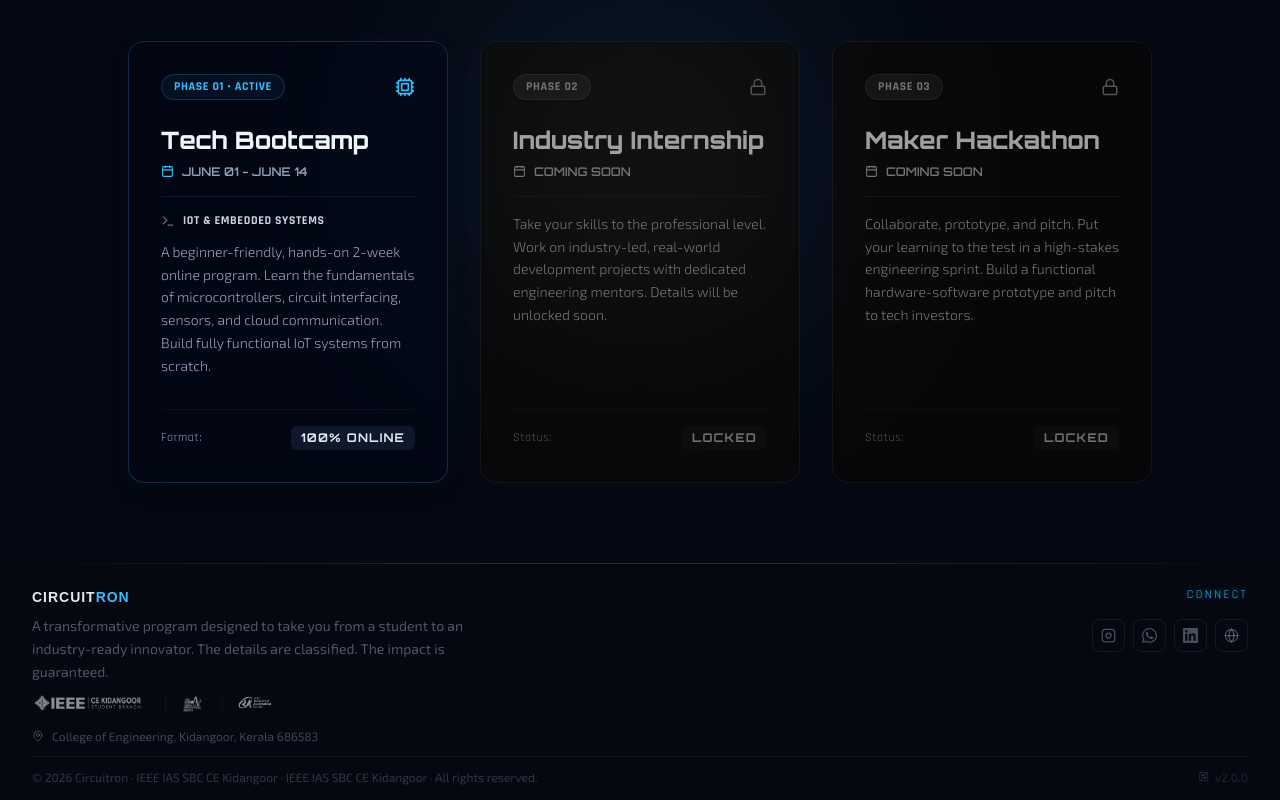
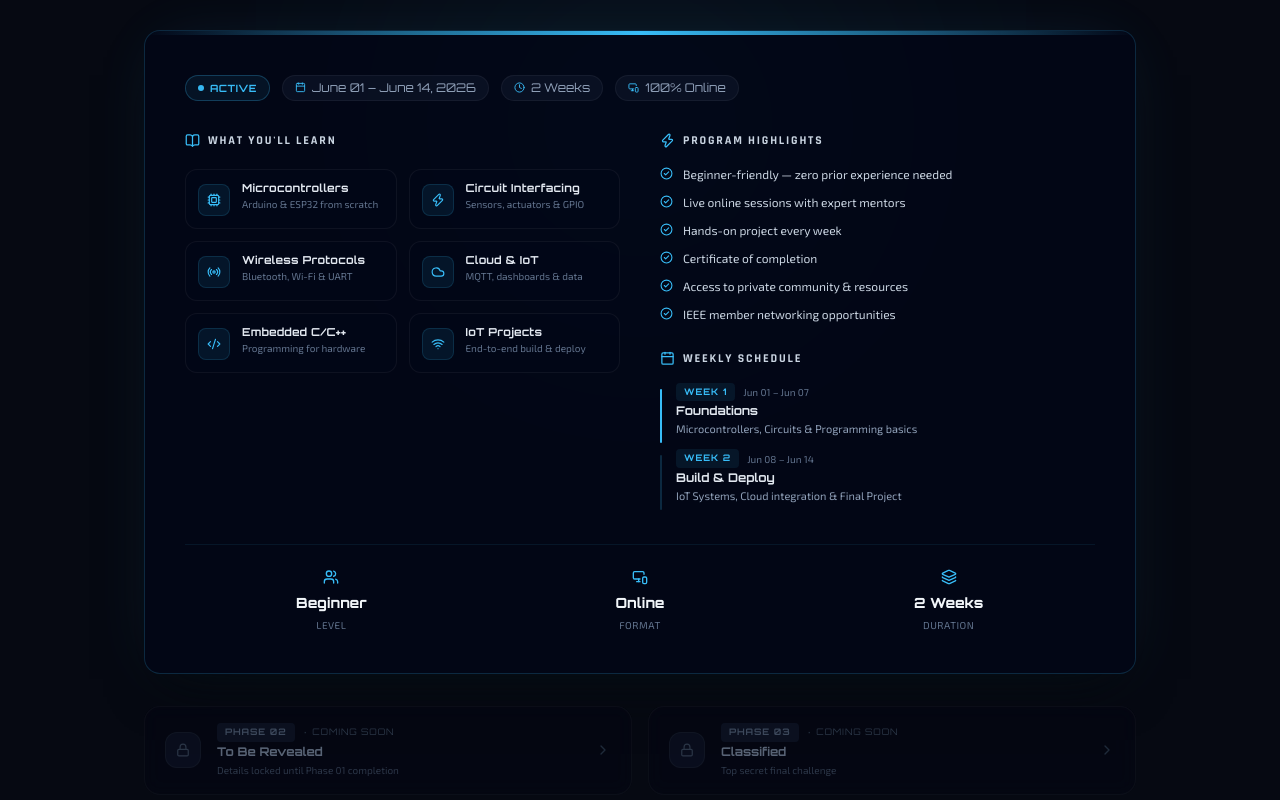
Before and after one commit to Kesicode/circuitron2026, a Next.js app: page / in a window 1280 px wide. Shown: the part 1060-1860 px from the top of the page. Built offline with nearby package versions, Linux system fonts and the light colour scheme; no server answers; the database is empty; a web font is replaced by a local one.

Commit message:
fix: hide phase 2 and 3 event names

```diff
--- a/src/components/EventPhases.tsx
+++ b/src/components/EventPhases.tsx
@@ -1,206 +1,273 @@
 "use client";
 import { motion } from "framer-motion";
-import { Cpu, Lock, Layers, Calendar, Terminal } from "lucide-react";
+import {
+  Cpu, Lock, Calendar, Wifi, Zap, Code2, Radio,
+  Cloud, BookOpen, Users, Clock, MonitorSmartphone,
+  CheckCircle2, ChevronRight, Layers
+} from "lucide-react";
 import { usePhaseTheme } from "@/lib/ConfigContext";
 
-const cardVariants = {
-  hidden: { opacity: 0, y: 30 },
-  visible: (i: number) => ({
-    opacity: 1,
-    y: 0,
-    transition: {
-      delay: i * 0.15,
-      duration: 0.75,
-      ease: [0.16, 1, 0.3, 1] as const,
-    },
+const fadeUp = {
+  hidden: { opacity: 0, y: 28 },
+  visible: (i: number = 0) => ({
+    opacity: 1, y: 0,
+    transition: { delay: i * 0.1, duration: 0.7, ease: [0.16, 1, 0.3, 1] as const },
   }),
 };
+
+const CURRICULUM = [
+  { icon: Cpu,              label: "Microcontrollers",     desc: "Arduino & ESP32 from scratch" },
+  { icon: Zap,              label: "Circuit Interfacing",  desc: "Sensors, actuators & GPIO" },
+  { icon: Radio,            label: "Wireless Protocols",   desc: "Bluetooth, Wi-Fi & UART" },
+  { icon: Cloud,            label: "Cloud & IoT",          desc: "MQTT, dashboards & data" },
+  { icon: Code2,            label: "Embedded C/C++",       desc: "Programming for hardware" },
+  { icon: Wifi,             label: "IoT Projects",         desc: "End-to-end build & deploy" },
+];
+
+const HIGHLIGHTS = [
+  "Beginner-friendly — zero prior experience needed",
+  "Live online sessions with expert mentors",
+  "Hands-on project every week",
+  "Certificate of completion",
+  "Access to private community & resources",
+  "IEEE member networking opportunities",
+];
+
+const SCHEDULE = [
+  { week: "Week 1", label: "Jun 01 – Jun 07", title: "Foundations", desc: "Microcontrollers, Circuits & Programming basics" },
+  { week: "Week 2", label: "Jun 08 – Jun 14", title: "Build & Deploy", desc: "IoT Systems, Cloud integration & Final Project" },
+];
 
 export default function EventPhases() {
   const { color } = usePhaseTheme();
 
   return (
-    <section id="ecosystem" className="cc-section relative overflow-hidden py-20 bg-slate-950/20">
-      {/* Glow highlight */}
-      <div className="absolute top-1/2 left-1/2 -translate-x-1/2 -translate-y-1/2 w-[500px] h-[500px] rounded-full blur-[120px] pointer-events-none opacity-20"
-        style={{ background: `radial-gradient(circle, ${color} 0%, transparent 70%)` }} />
+    <section id="ecosystem" className="cc-section relative overflow-hidden py-24">
+      {/* Background glow */}
+      <div
+        className="absolute top-1/3 left-1/2 -translate-x-1/2 -translate-y-1/2 w-[700px] h-[700px] rounded-full blur-[140px] pointer-events-none opacity-10"
+        style={{ background: `radial-gradient(circle, ${color} 0%, transparent 70%)` }}
+      />
 
-      <div className="cc-container relative z-10">
+      <div className="cc-container relative z-10 max-w-5xl mx-auto px-4">
 
-        {/* Header */}
-        <div className="text-center max-w-2xl mx-auto mb-16">
-          <span className="cc-label" style={{ ["--cyan" as any]: color }}>ECOSYSTEM PHASES</span>
-          <h2 className="cc-h2 font-orbitron text-3xl sm:text-4xl font-extrabold tracking-tight mt-2">
-            The Innovation Roadmap
+        {/* ── Section Header ── */}
+        <motion.div
+          className="text-center mb-14"
+          initial="hidden" whileInView="visible" viewport={{ once: true }}
+          variants={fadeUp}
+        >
+          <span
+            className="inline-block text-[10px] font-orbitron font-bold tracking-[0.2em] uppercase px-3 py-1 rounded-full mb-3 border"
+            style={{ color, borderColor: `${color}30`, background: `${color}10` }}
+          >
+            PHASE 01 · NOW ACTIVE
+          </span>
+          <h2 className="font-orbitron font-extrabold text-3xl sm:text-4xl text-slate-100 tracking-tight">
+            Tech Bootcamp
           </h2>
-          <p className="cc-body text-slate-400 mt-4 leading-relaxed">
-            Circuitron is structured into three progressive phases, taking you from learning the fundamentals to delivering real-world engineering prototypes.
+          <p className="font-exo text-slate-400 mt-3 max-w-xl mx-auto leading-relaxed text-sm">
+            A hands-on, beginner-friendly online program on <strong className="text-slate-200">IoT & Embedded Systems</strong> —
+            2 weeks that will transform you from a student into a builder.
           </p>
-        </div>
+        </motion.div>
 
-        {/* Phase Cards Grid */}
-        <div className="grid grid-cols-1 md:grid-cols-3 gap-8 max-w-6xl mx-auto">
-
-          {/* Phase 1 Card */}
+        {/* ── Main Phase 1 Card ── */}
         <motion.div
-            custom={0}
-            initial="hidden"
-            whileInView="visible"
-            viewport={{ once: true, margin: "-100px" }}
-            variants={cardVariants}
-            className="relative flex flex-col justify-between p-6 sm:p-8 rounded-2xl border bg-slate-950/40 backdrop-blur-sm transition-all"
+          initial="hidden" whileInView="visible" viewport={{ once: true }}
+          variants={fadeUp} custom={1}
+          className="rounded-2xl border overflow-hidden mb-8"
           style={{
-              borderColor: `${color}35`,
-              boxShadow: `0 10px 30px -15px rgba(0,0,0,0.7), 0 0 25px -10px ${color}1e`,
-            }}
-            whileHover={{ y: -5, borderColor: color, boxShadow: `0 15px 35px -10px rgba(0,0,0,0.8), 0 0 35px -5px ${color}2e` }}
-          >
-            <div>
-              {/* Phase Header */}
-              <div className="flex items-center justify-between mb-6">
-                <span className="cc-phase cc-phase-1 font-bold text-xs uppercase tracking-wider px-3 py-1 rounded-full"
-                  style={{
-                    background: `${color}10`,
-                    color: color,
-                    border: `1px solid ${color}30`,
+            borderColor: `${color}30`,
+            background: "rgba(2, 6, 23, 0.7)",
+            boxShadow: `0 0 60px -20px ${color}25, 0 25px 50px -20px rgba(0,0,0,0.8)`,
           }}
         >
-                  PHASE 01 • ACTIVE
+          {/* Top accent bar */}
+          <div className="h-1 w-full" style={{ background: `linear-gradient(90deg, transparent, ${color}, transparent)` }} />
+
+          <div className="p-6 sm:p-10">
+
+            {/* Meta row */}
+            <div className="flex flex-wrap items-center gap-3 mb-8">
+              <span
+                className="flex items-center gap-1.5 text-[10px] font-orbitron font-bold tracking-wider uppercase px-3 py-1 rounded-full border"
+                style={{ color, borderColor: `${color}40`, background: `${color}12` }}
+              >
+                <span className="w-1.5 h-1.5 rounded-full animate-pulse inline-block" style={{ background: color }} />
+                ACTIVE
               </span>
-                <Cpu size={20} style={{ color }} />
-              </div>
-
-              {/* Title & Dates */}
-              <h3 className="font-orbitron font-extrabold text-xl sm:text-2xl text-slate-100 mb-2">
-                Tech Bootcamp
-              </h3>
-
-              <div className="flex items-center gap-2 text-xs font-semibold text-slate-400 mb-4 font-orbitron">
-                <Calendar size={13} style={{ color }} />
-                <span>JUNE 01 - JUNE 14</span>
-              </div>
-
-              {/* Divider */}
-              <div className="h-px w-full bg-slate-900 my-4" />
-
-              {/* Topics */}
-              <div className="flex items-center gap-2 mb-3">
-                <Terminal size={14} className="text-slate-500" />
-                <span className="font-rajdhani text-xs tracking-wider font-bold text-slate-300 uppercase">
-                  IoT & EMBEDDED SYSTEMS
+              <span className="flex items-center gap-1.5 text-xs font-orbitron text-slate-400 bg-slate-900/60 border border-white/5 px-3 py-1 rounded-full">
+                <Calendar size={11} style={{ color }} />
+                June 01 – June 14, 2026
+              </span>
+              <span className="flex items-center gap-1.5 text-xs font-orbitron text-slate-400 bg-slate-900/60 border border-white/5 px-3 py-1 rounded-full">
+                <Clock size={11} style={{ color }} />
+                2 Weeks
+              </span>
+              <span className="flex items-center gap-1.5 text-xs font-orbitron text-slate-400 bg-slate-900/60 border border-white/5 px-3 py-1 rounded-full">
+                <MonitorSmartphone size={11} style={{ color }} />
+                100% Online
               </span>
             </div>
 
-              {/* Content */}
-              <p className="font-exo text-sm text-slate-400 leading-relaxed font-light">
-                A beginner-friendly, hands-on 2-week online program. Learn the fundamentals of microcontrollers, circuit interfacing, sensors, and cloud communication. Build fully functional IoT systems from scratch.
-              </p>
+            {/* Main grid: curriculum + highlights */}
+            <div className="grid grid-cols-1 lg:grid-cols-2 gap-10">
+
+              {/* Left: Curriculum */}
+              <div>
+                <div className="flex items-center gap-2 mb-5">
+                  <BookOpen size={15} style={{ color }} />
+                  <span className="font-rajdhani text-xs tracking-[0.15em] font-bold text-slate-300 uppercase">
+                    What You'll Learn
+                  </span>
+                </div>
+                <div className="grid grid-cols-1 sm:grid-cols-2 gap-3">
+                  {CURRICULUM.map(({ icon: Icon, label, desc }, i) => (
+                    <motion.div
+                      key={label}
+                      custom={i * 0.5 + 2}
+                      initial="hidden" whileInView="visible" viewport={{ once: true }}
+                      variants={fadeUp}
+                      className="flex items-start gap-3 p-3 rounded-xl border border-white/5 bg-slate-950/50 hover:border-white/10 transition-all"
+                    >
+                      <div
+                        className="w-8 h-8 rounded-lg flex items-center justify-center shrink-0 mt-0.5"
+                        style={{ background: `${color}15`, border: `1px solid ${color}25` }}
+                      >
+                        <Icon size={14} style={{ color }} />
+                      </div>
+                      <div>
+                        <p className="font-orbitron text-[11px] font-bold text-slate-200 tracking-wide leading-tight">{label}</p>
+                        <p className="font-exo text-[10px] text-slate-500 mt-0.5 leading-normal">{desc}</p>
+                      </div>
+                    </motion.div>
+                  ))}
+                </div>
               </div>
 
-            {/* Bottom info */}
-            <div className="mt-8 pt-4 border-t border-slate-900/60 flex items-center justify-between">
-              <span className="text-xs font-rajdhani text-slate-400 tracking-wider">Format:</span>
-              <span className="text-xs font-orbitron font-bold text-slate-200 uppercase tracking-widest bg-slate-900 px-2.5 py-1 rounded-md">
-                100% Online
+              {/* Right: Highlights + Schedule */}
+              <div className="flex flex-col gap-7">
+                {/* Highlights */}
+                <div>
+                  <div className="flex items-center gap-2 mb-4">
+                    <Zap size={15} style={{ color }} />
+                    <span className="font-rajdhani text-xs tracking-[0.15em] font-bold text-slate-300 uppercase">
+                      Program Highlights
                     </span>
+                  </div>
+                  <ul className="flex flex-col gap-2.5">
+                    {HIGHLIGHTS.map((h, i) => (
+                      <motion.li
+                        key={i}
+                        custom={i * 0.4 + 3}
+                        initial="hidden" whileInView="visible" viewport={{ once: true }}
+                        variants={fadeUp}
+                        className="flex items-start gap-2.5"
+                      >
+                        <CheckCircle2 size={13} className="mt-0.5 shrink-0" style={{ color }} />
+                        <span className="font-exo text-xs text-slate-300 leading-normal">{h}</span>
+                      </motion.li>
+                    ))}
+                  </ul>
+                </div>
+
+                {/* Schedule */}
+                <div>
+                  <div className="flex items-center gap-2 mb-4">
+                    <Calendar size={15} style={{ color }} />
+                    <span className="font-rajdhani text-xs tracking-[0.15em] font-bold text-slate-300 uppercase">
+                      Weekly Schedule
+                    </span>
+                  </div>
+                  <div className="flex flex-col gap-3">
+                    {SCHEDULE.map(({ week, label, title, desc }, i) => (
+                      <motion.div
+                        key={week}
+                        custom={i + 5}
+                        initial="hidden" whileInView="visible" viewport={{ once: true }}
+                        variants={fadeUp}
+                        className="relative flex gap-4 pl-4"
+                      >
+                        {/* Timeline bar */}
+                        <div
+                          className="absolute left-0 top-1.5 w-0.5 h-full rounded-full"
+                          style={{ background: i === 0 ? color : `${color}30` }}
+                        />
+                        <div>
+                          <div className="flex items-center gap-2 mb-0.5">
+                            <span
+                              className="text-[9px] font-orbitron font-bold tracking-widest uppercase px-2 py-0.5 rounded"
+                              style={{ color, background: `${color}15` }}
+                            >
+                              {week}
+                            </span>
+                            <span className="text-[10px] font-exo text-slate-500">{label}</span>
+                          </div>
+                          <p className="font-orbitron text-xs font-bold text-slate-200">{title}</p>
+                          <p className="font-exo text-[11px] text-slate-400 mt-0.5 leading-normal">{desc}</p>
+                        </div>
+                      </motion.div>
+                    ))}
+                  </div>
+                </div>
+              </div>
+            </div>
+
+            {/* Bottom stats bar */}
+            <div
+              className="mt-10 pt-6 border-t grid grid-cols-3 gap-4 text-center"
+              style={{ borderColor: `${color}15` }}
+            >
+              {[
+                { icon: Users,            val: "Beginner",  sub: "Level" },
+                { icon: MonitorSmartphone, val: "Online",   sub: "Format" },
+                { icon: Layers,           val: "2 Weeks",   sub: "Duration" },
+              ].map(({ icon: Icon, val, sub }) => (
+                <div key={sub} className="flex flex-col items-center gap-1">
+                  <Icon size={16} style={{ color }} className="mb-1" />
+                  <span className="font-orbitron font-extrabold text-sm text-slate-100">{val}</span>
+                  <span className="font-exo text-[10px] text-slate-500 uppercase tracking-wider">{sub}</span>
+                </div>
+              ))}
+            </div>
           </div>
         </motion.div>
 
-          {/* Phase 2 Card */}
+        {/* ── Phase 2 & 3 Teaser Pills ── */}
         <motion.div
-            custom={1}
-            initial="hidden"
-            whileInView="visible"
-            viewport={{ once: true, margin: "-100px" }}
-            variants={cardVariants}
-            className="relative flex flex-col justify-between p-6 sm:p-8 rounded-2xl border bg-slate-950/20 backdrop-blur-sm border-white/5 opacity-75 grayscale hover:grayscale-0 transition-all duration-300"
-            whileHover={{ y: -5, borderColor: "rgba(255,255,255,0.12)" }}
+          initial="hidden" whileInView="visible" viewport={{ once: true }}
+          variants={fadeUp} custom={6}
+          className="flex flex-col sm:flex-row gap-4"
         >
+          {[
+            { num: "02", title: "To Be Revealed", desc: "Details locked until Phase 01 completion" },
+            { num: "03", title: "Classified",     desc: "Top secret final challenge" },
+          ].map(({ num, title, desc }) => (
+            <div
+              key={num}
+              className="flex-1 flex items-center justify-between gap-4 px-5 py-4 rounded-2xl border border-white/5 bg-slate-950/30 backdrop-blur-sm opacity-60"
+            >
+              <div className="flex items-center gap-4">
+                <div className="w-9 h-9 rounded-xl bg-slate-900/80 border border-white/5 flex items-center justify-center shrink-0">
+                  <Lock size={14} className="text-slate-600" />
+                </div>
                 <div>
-              {/* Phase Header */}
-              <div className="flex items-center justify-between mb-6">
-                <span className="cc-phase font-bold text-xs uppercase tracking-wider px-3 py-1 rounded-full bg-white/5 text-slate-500 border border-white/5">
-                  PHASE 02
+                  <div className="flex items-center gap-2 mb-0.5">
+                    <span className="text-[9px] font-orbitron font-bold text-slate-500 tracking-widest uppercase bg-slate-900 px-2 py-0.5 rounded">
+                      PHASE {num}
                     </span>
-                <Lock size={18} className="text-slate-600" />
+                    <span className="text-[9px] font-orbitron text-slate-600 tracking-widest uppercase">· Coming Soon</span>
                   </div>
-
-              {/* Title & Dates */}
-              <h3 className="font-orbitron font-extrabold text-xl sm:text-2xl text-slate-400 mb-2">
-                Industry Internship
-              </h3>
-
-              <div className="flex items-center gap-2 text-xs font-semibold text-slate-500 mb-4 font-orbitron">
-                <Calendar size={13} />
-                <span>COMING SOON</span>
+                  <p className="font-orbitron text-xs font-bold text-slate-400">{title}</p>
+                  <p className="font-exo text-[10px] text-slate-600 mt-0.5">{desc}</p>
                 </div>
-
-              {/* Divider */}
-              <div className="h-px w-full bg-slate-900 my-4" />
-
-              {/* Content */}
-              <p className="font-exo text-sm text-slate-500 leading-relaxed font-light">
-                Take your skills to the professional level. Work on industry-led, real-world development projects with dedicated engineering mentors. Details will be unlocked soon.
-              </p>
               </div>
-
-            {/* Bottom info */}
-            <div className="mt-8 pt-4 border-t border-slate-900/60 flex items-center justify-between">
-              <span className="text-xs font-rajdhani text-slate-600 tracking-wider">Status:</span>
-              <span className="text-xs font-orbitron font-bold text-slate-500 uppercase tracking-widest bg-slate-900/30 px-2.5 py-1 rounded-md">
-                Locked
-              </span>
+              <ChevronRight size={16} className="text-slate-700 shrink-0" />
             </div>
+          ))}
         </motion.div>
 
-          {/* Phase 3 Card */}
-          <motion.div
-            custom={2}
-            initial="hidden"
-            whileInView="visible"
-            viewport={{ once: true, margin: "-100px" }}
-            variants={cardVariants}
-            className="relative flex flex-col justify-between p-6 sm:p-8 rounded-2xl border bg-slate-950/20 backdrop-blur-sm border-white/5 opacity-75 grayscale hover:grayscale-0 transition-all duration-300"
-            whileHover={{ y: -5, borderColor: "rgba(255,255,255,0.12)" }}
-          >
-            <div>
-              {/* Phase Header */}
-              <div className="flex items-center justify-between mb-6">
-                <span className="cc-phase font-bold text-xs uppercase tracking-wider px-3 py-1 rounded-full bg-white/5 text-slate-500 border border-white/5">
-                  PHASE 03
-                </span>
-                <Lock size={18} className="text-slate-600" />
-              </div>
-
-              {/* Title & Dates */}
-              <h3 className="font-orbitron font-extrabold text-xl sm:text-2xl text-slate-400 mb-2">
-                Maker Hackathon
-              </h3>
-
-              <div className="flex items-center gap-2 text-xs font-semibold text-slate-500 mb-4 font-orbitron">
-                <Calendar size={13} />
-                <span>COMING SOON</span>
-              </div>
-
-              {/* Divider */}
-              <div className="h-px w-full bg-slate-900 my-4" />
-
-              {/* Content */}
-              <p className="font-exo text-sm text-slate-500 leading-relaxed font-light">
-                Collaborate, prototype, and pitch. Put your learning to the test in a high-stakes engineering sprint. Build a functional hardware-software prototype and pitch to tech investors.
-              </p>
-            </div>
-
-            {/* Bottom info */}
-            <div className="mt-8 pt-4 border-t border-slate-900/60 flex items-center justify-between">
-              <span className="text-xs font-rajdhani text-slate-600 tracking-wider">Status:</span>
-              <span className="text-xs font-orbitron font-bold text-slate-500 uppercase tracking-widest bg-slate-900/30 px-2.5 py-1 rounded-md">
-                Locked
-              </span>
-            </div>
-          </motion.div>
-
-        </div>
       </div>
     </section>
   );
```
Lines whose indentation alone changed are shown as unchanged.
